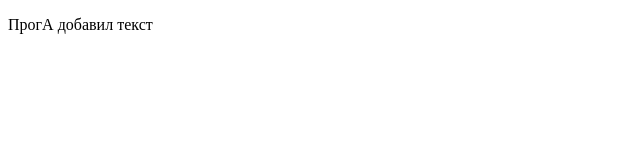
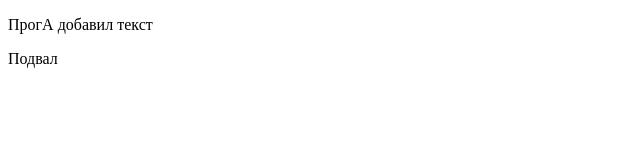
Before and after one commit to ivanSolovyov/js-project, a plain HTML site: page index.html in a window 1280 px wide. Shown: the full height of the page, 0-640 px from the left. Drawn offline with Linux system fonts and the light colour scheme.

Commit message:
Added footer

```diff
--- a/index.html
+++ b/index.html
@@ -7,5 +7,8 @@
 <body>
 <p>ПрогА добавил текст</p>
 
+<div class="footer">
+	<p>Подвал</p>
+</div>
 </body>
 </html>
```
